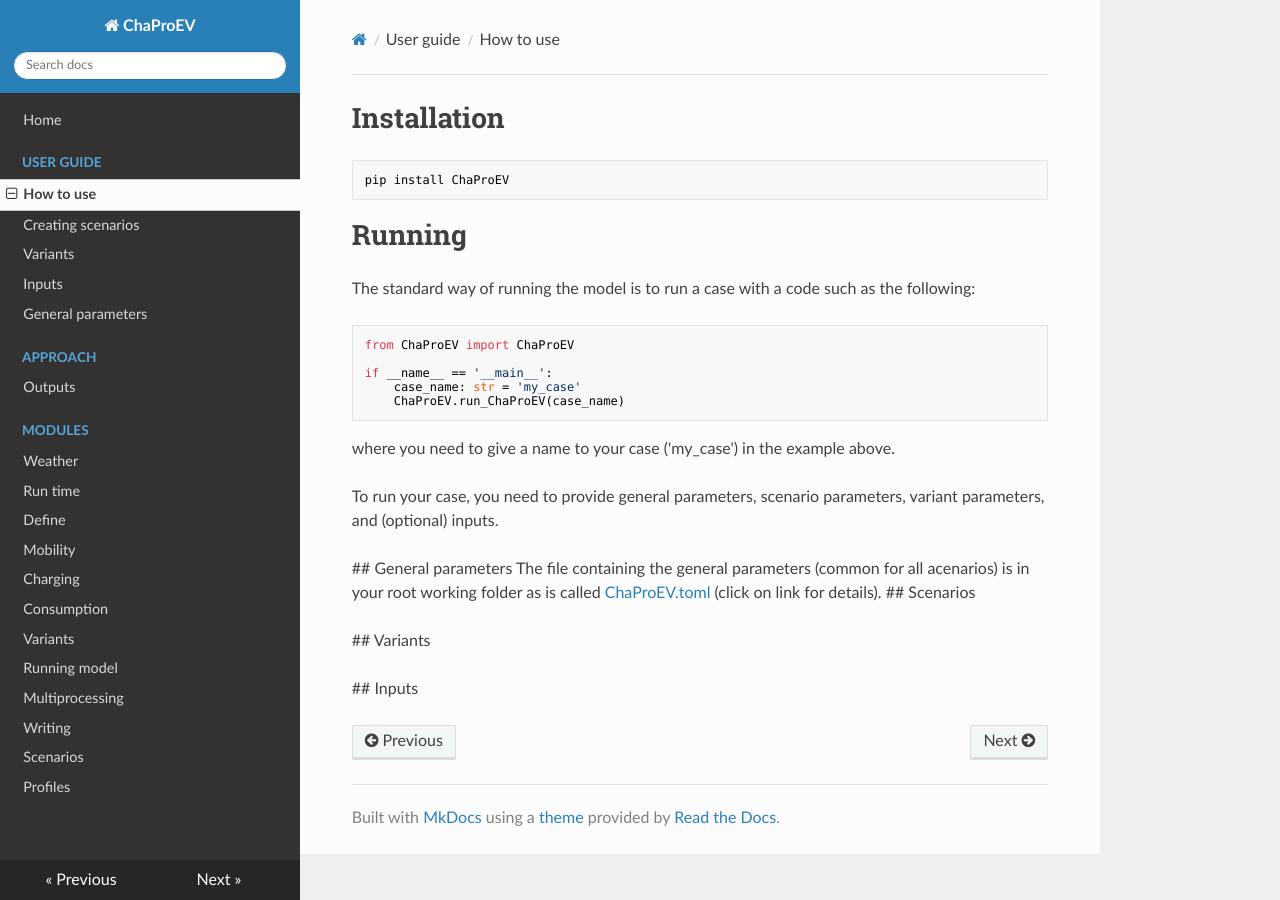
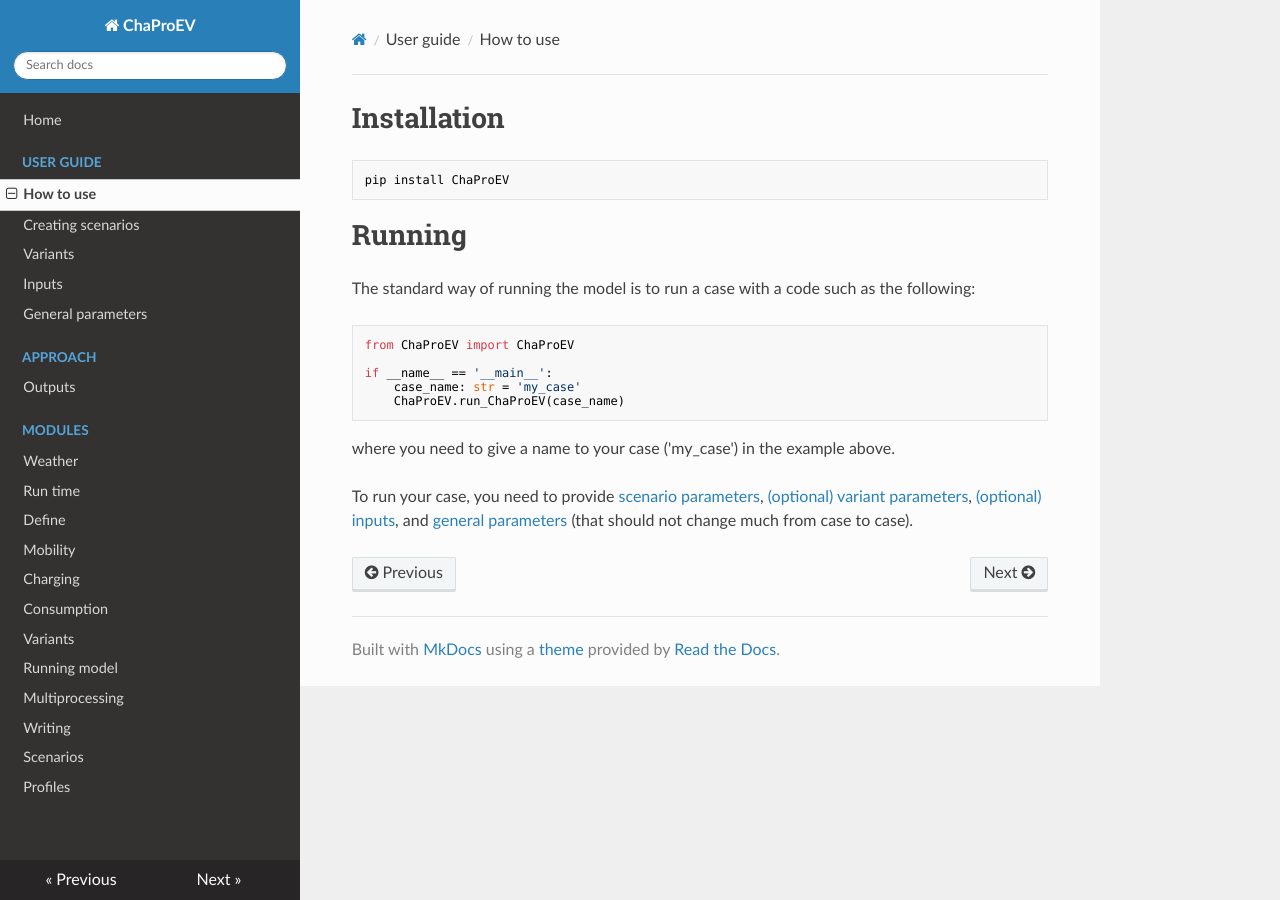
Before and after one commit to TNO/ChaProEV, an MkDocs documentation site: the page built from docs/using.md, in a window 1280 px wide. Built offline with MkDocs 1.6.1, drawn with Linux system fonts in a browser that asks for light colours; nearby versions of some CDN libraries.

Commit message:
How to use documentation update

```diff
--- a/docs/using.md
+++ b/docs/using.md
@@ -18,15 +18,5 @@
 
 where you need to give a name to your case ('my_case') in the example above.
 
-To run your case, you need to provide general parameters,
-scenario parameters, variant parameters, and (optional) inputs.
-
- ## General parameters
-The file containing the general parameters (common for all acenarios) is
-in your root working folder as is called
-[ChaProEV.toml](general_parameters.md) (click on link for details).
- ## Scenarios
-
- ## Variants
-
- ## Inputs
+To run your case, you need to provide
+[scenario parameters](scenario.md), [(optional) variant parameters](variants.md),  [(optional) inputs](input.md), and [general parameters](general_parameters.md) (that should not change much from case to case).
```
Also changed, not shown: docs/scenario.md (+3 -3 lines).
